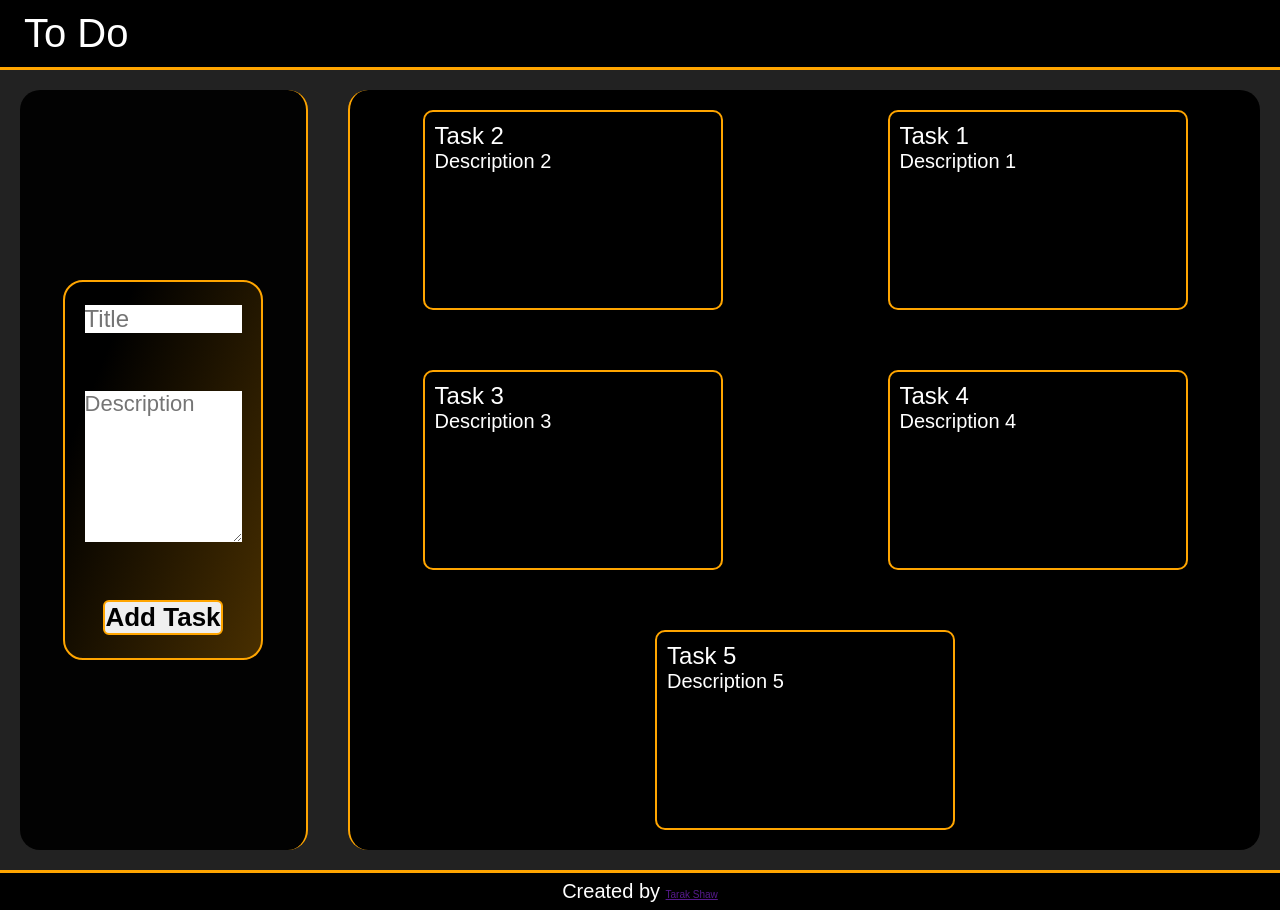
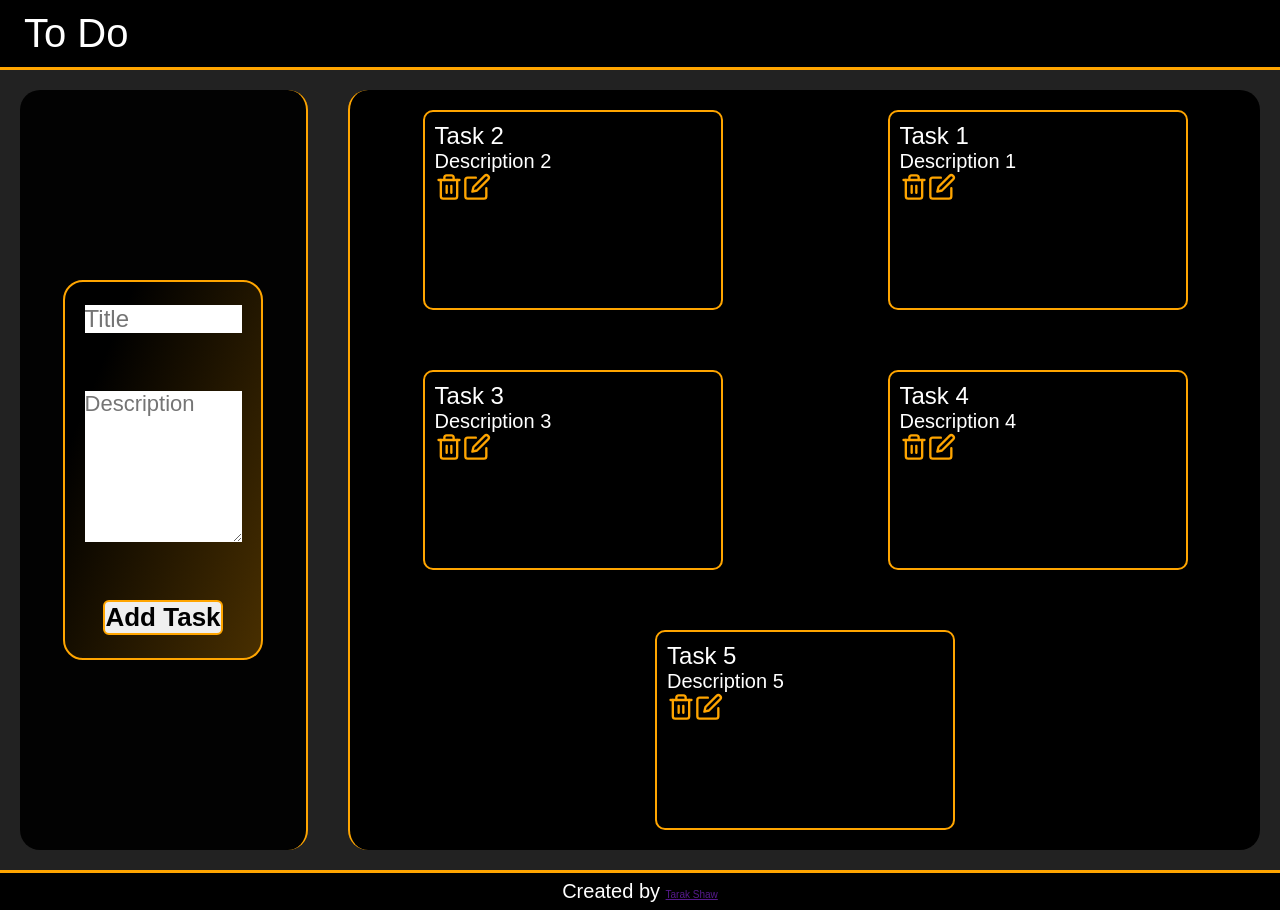
Before and after one commit to taraksh01/to-do, a React (Create React App) app: page / in a window 1280 px wide. Built offline with nearby package versions, Linux system fonts and the light colour scheme; a web font is replaced by a local one.

Commit message:
Gave className of action to div containg icons

```diff
--- a/src/components/Task.js
+++ b/src/components/Task.js
@@ -1,10 +1,18 @@
-import "../styles/Task.css"
+import "../styles/Task.css";
+import trash from "../images/trash.svg";
+import edit from "../images/edit.svg";
+// import complete from "../images/check-circle.svg";
 
 const Task = ({ task }) => {
   return (
     <div className="task">
       <p className="title">{task.title}</p>
       <p className="description">{task.description}</p>
+      <div className="action">
+        <img src={trash} alt="delete" />
+        <img src={edit} alt="edit" />
+        {/* <img src={complete} alt="complete" /> */}
+      </div>
     </div>
   );
 };
```
